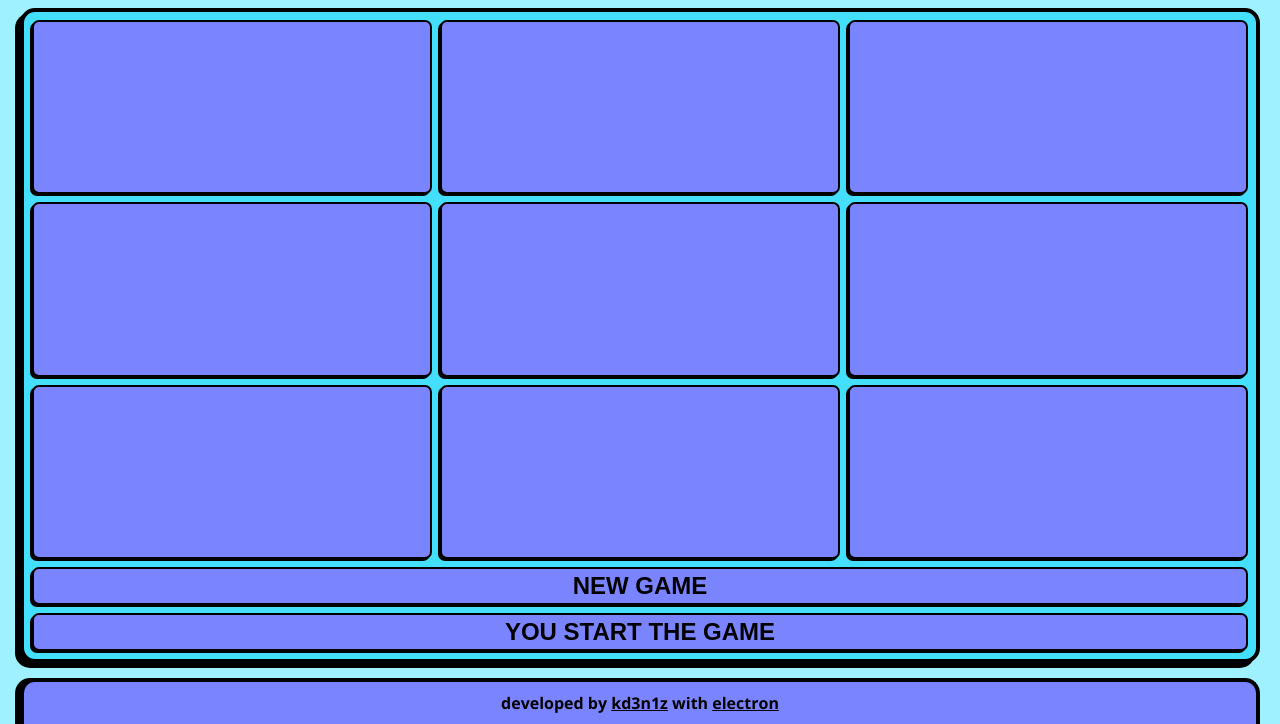
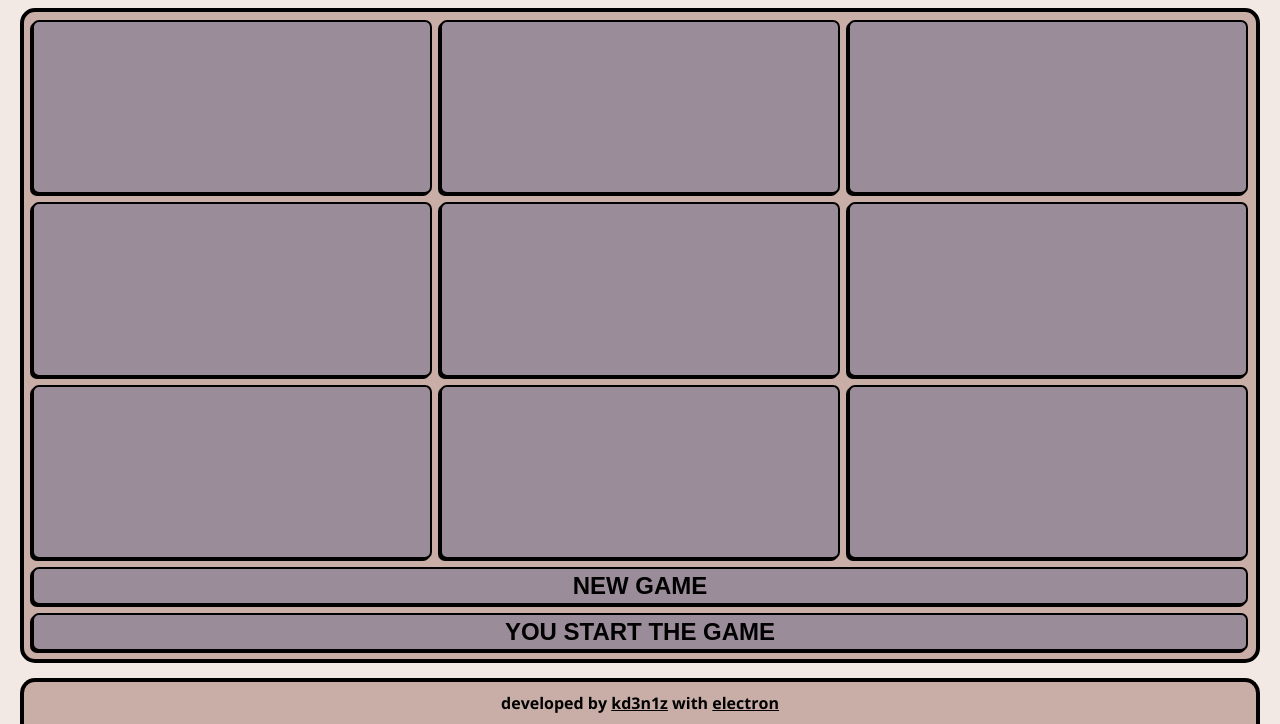
Before and after one commit to KD3n1z/tictactoe, a website with bundled scripts: page www/index.html in a window 1280 px wide. Shown: the part 76-800 px from the top of the page. Built offline with nearby package versions, Linux system fonts and the light colour scheme.

Commit message:
ui changes

```diff
--- a/app.ts
+++ b/app.ts
@@ -4,8 +4,8 @@ const createWindow = () => {
     const win = new BrowserWindow({
         width: 400,
         height: 600,
-        minWidth: 320,
-        minHeight: 400,
+        minWidth: 360,
+        minHeight: 500,
         autoHideMenuBar: true,
         webPreferences: {
             nodeIntegration: true,
--- a/www/style.css
+++ b/www/style.css
@@ -1,8 +1,23 @@
-@import url('https://fonts.googleapis.com/css2?family=Open+Sans:wght@700;800&display=swap');
+@font-face {
+    font-family: 'Open Sans';
+    src: url("fonts/OpenSans-Bold.ttf");
+    font-weight: 700;
+}
+@font-face {
+    font-family: 'Nunito';
+    src: url("fonts/Nunito-Black.ttf");
+    font-weight: 900;
+}
+
+:root{
+    --bg-color: #f2e9e4;
+    --content-color: #c9ada7;
+    --button-color: #9a8c98;
+}
 
 html,
 body {
-    background-color: rgb(160, 241, 255);
+    background-color: var(--bg-color);
     color: rgb(0, 0, 0);
     margin: 0;
     font-family: 'Open Sans', sans-serif;
@@ -35,9 +50,7 @@ footer {
     margin: 0 20px 0 20px;
     border-left: solid 4px black;
     border-right: solid 4px black;
-    background-color: rgb(123, 132, 255);
-    box-shadow: -5px 5px black;
-    box-shadow: -5px 0px black;
+    background-color: var(--content-color);
 }
 header {
     font-size: 1.6em;
@@ -56,10 +69,10 @@ footer {
 }
 
 content {
-    background-color: rgb(67 223 253);
+    background-color: var(--content-color);
     border: solid 4px black;
     border-radius: 15px;
-    box-shadow: -5px 5px black;
+    /*box-shadow: -5px 5px black;*/
     height: 100%;
     margin: 0 20px 5px 20px;
     padding: 8px;
@@ -76,6 +89,10 @@ content {
     grid-template-rows: repeat(3, 1fr);
 }
 
+#gameboard>button {
+    font-family: 'Nunito', monospace;
+}
+
 #btns {
     display: flex;
     flex-direction: column;
@@ -88,7 +105,7 @@ content {
 
 button {
     text-transform: uppercase;
-    background-color: rgb(123, 132, 255);
+    background-color: var(--button-color);
     border: 2px solid black;
     border-radius: 7px;
     box-shadow: -2px 2px black;
@@ -104,4 +121,5 @@ button:enabled:active {
 
 .link {
     text-decoration: underline;
+    cursor: pointer;
 }
```
Also changed, not shown: www/fonts/Nunito-Black.ttf (added), www/fonts/OpenSans-Bold.ttf (added).
